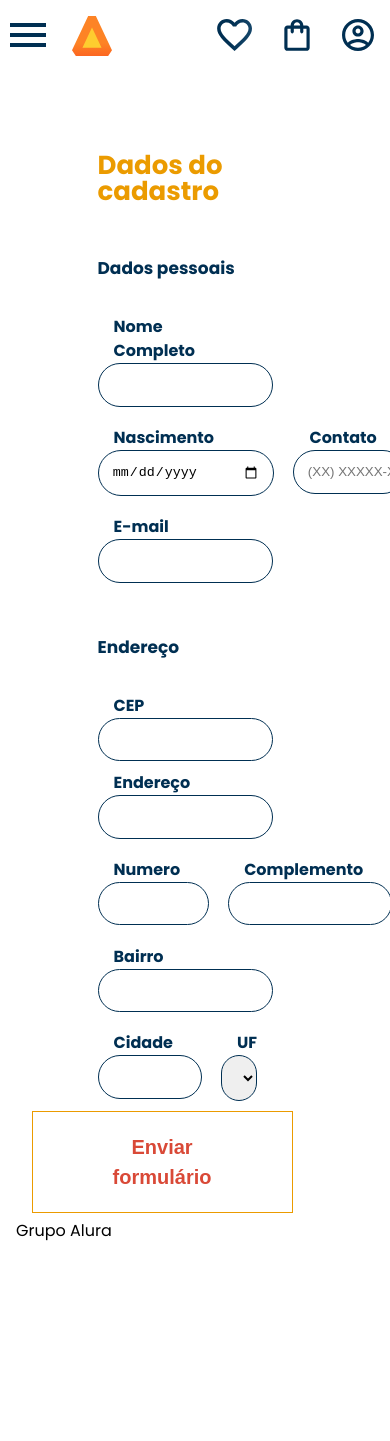
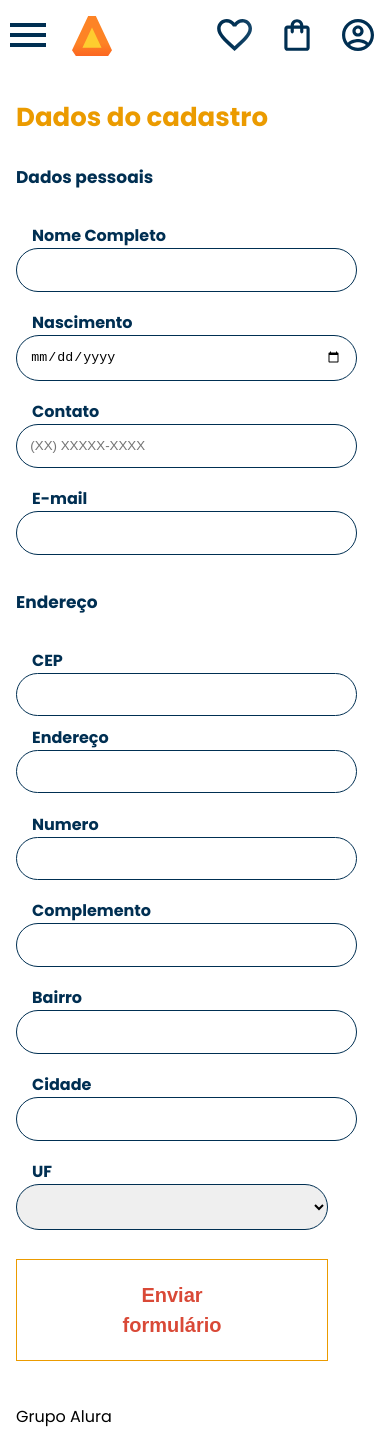
Before and after one commit to henriquelacerda00/AngularTemplateForm, an Angular app: page /cadastro in a window 390 px wide. Before the commit the page ends 1255 px from the top, so only its background shows below. Built offline with nearby package versions, Linux system fonts and the light colour scheme.

Commit message:
responsivo para mobile

```diff
--- a/src/app/cadastro/cadastro.component.css
+++ b/src/app/cadastro/cadastro.component.css
@@ -94,3 +94,29 @@
   border-color: red;
   color: red;
 }
+
+@media screen and (max-width: 768px) {
+  .principal {
+    width: 80%;
+    margin: 2em 1em;
+  }
+
+  .principal__subtitulo {
+    margin: 2em 0;
+  }
+
+  .formulario__dupla {
+    flex-direction: column;
+  }
+
+  .formulario__campo {
+    margin-right: 0;
+  }
+
+  .formulario__botao,
+  .formulario__botao-erro {
+    float: none;
+    width: 100%;
+    margin-top: 1em;
+  }
+}
--- a/src/app/sucesso-cadastro/sucesso-cadastro.component.css
+++ b/src/app/sucesso-cadastro/sucesso-cadastro.component.css
@@ -50,3 +50,18 @@
       font-size: 36px;
   }
 }
+
+@media screen and (max-width: 768px) {
+  .principal {
+    width: auto;
+    margin: 2em 1em;
+  }
+
+  .principal__titulo {
+    font-size: 22px;
+  }
+
+  .principal__subtitulo {
+    margin: 1.5em 0;
+  }
+}
```
Also changed, not shown: 1 other file (tests, documents, lock files or other folders).
